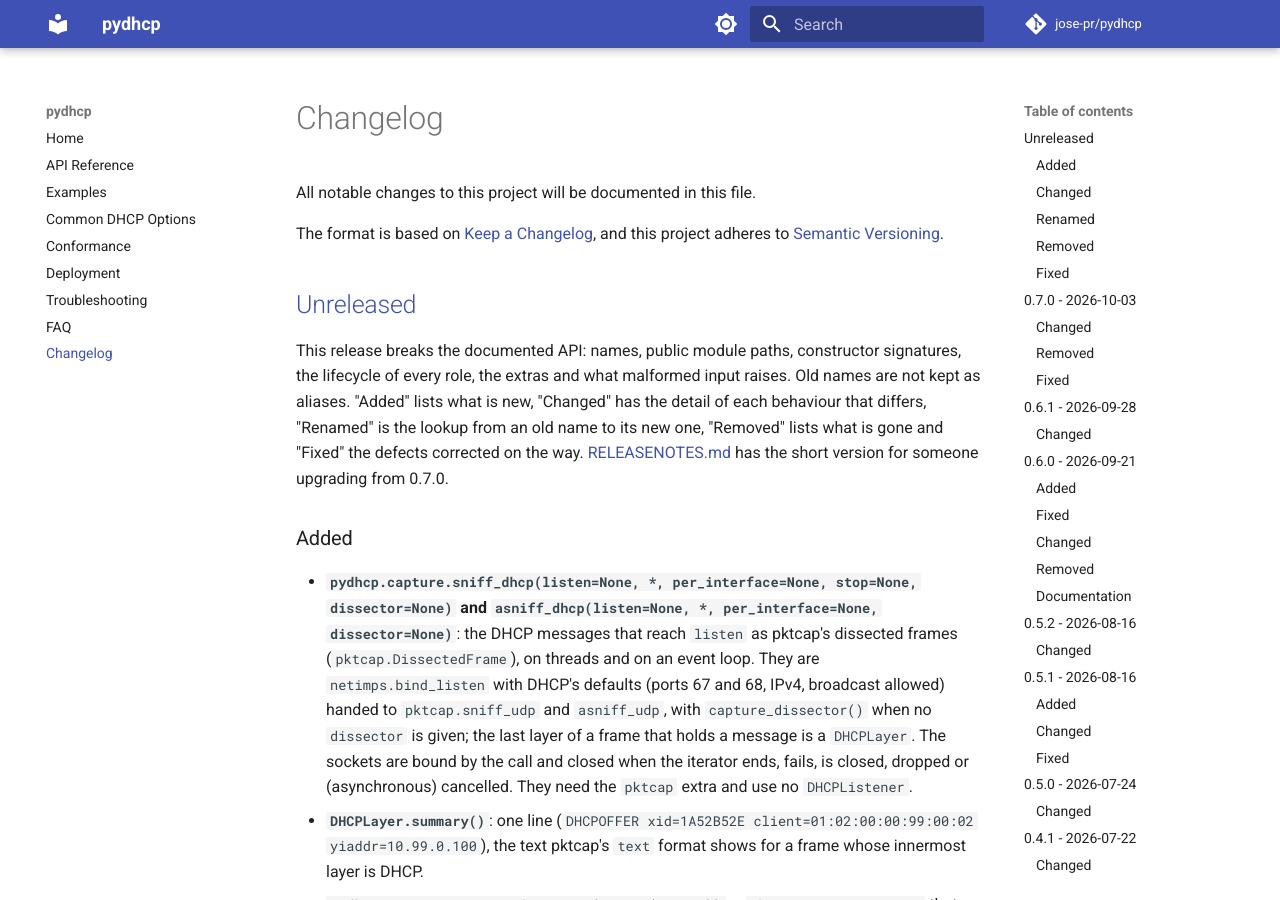
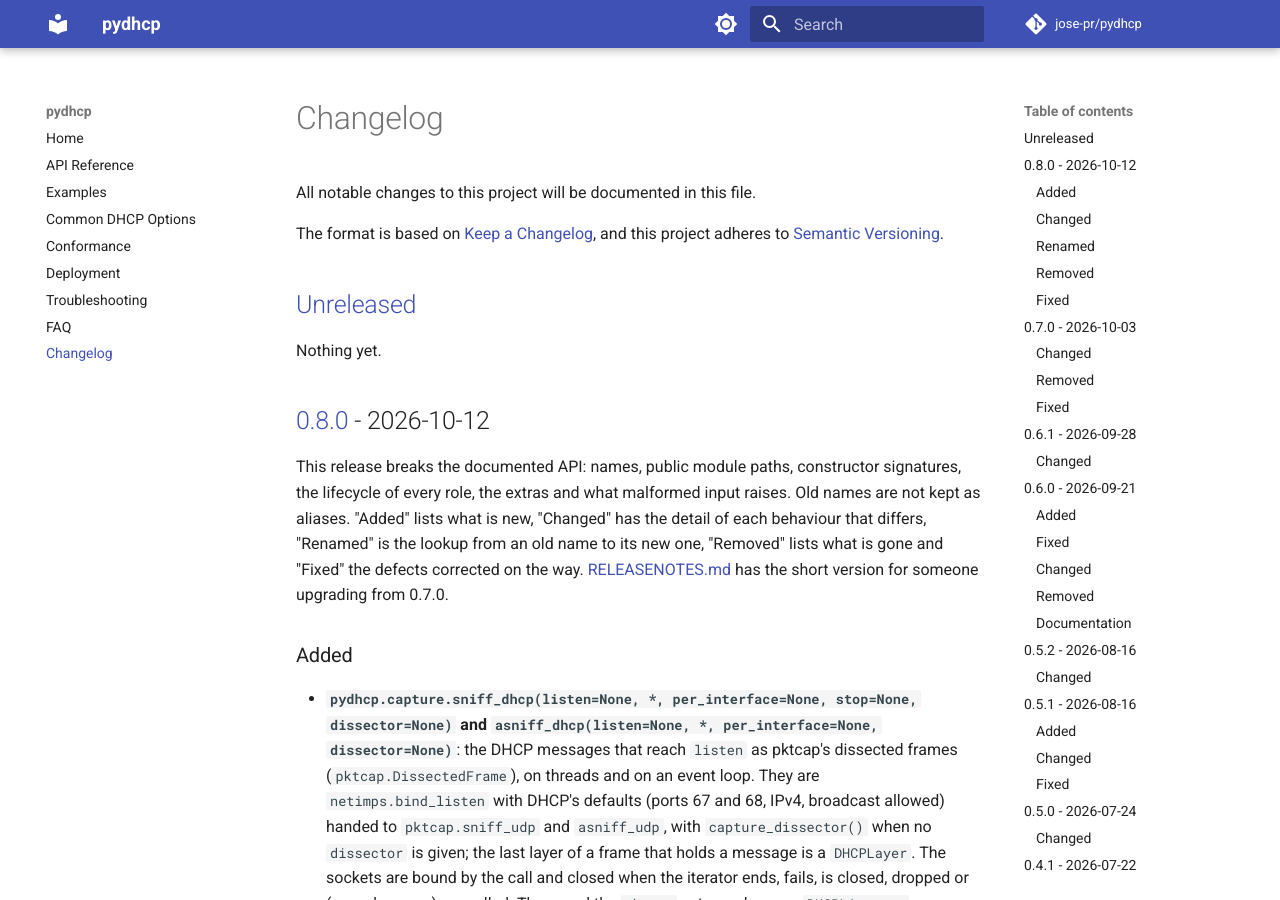
Before and after one commit to jose-pr/pydhcp, an MkDocs documentation site: the page built from docs/changelog.md, in a window 1280 px wide and 900 px high. Built offline with MkDocs 1.6.1 and Material for MkDocs 9.7.7, drawn with Linux system fonts in a browser that asks for light colours; comment, search, counter and statistics services are not loaded.

```diff
--- a/CHANGELOG.md
+++ b/CHANGELOG.md
@@ -6,6 +6,10 @@ The format is based on [Keep a Changelog](https://keepachangelog.com/en/1.1.0/),
 and this project adheres to [Semantic Versioning](https://semver.org/).
 
 ## [Unreleased]
+
+Nothing yet.
+
+## [0.8.0] - 2026-10-12
 
 This release breaks the documented API: names, public module paths, constructor signatures, the
 lifecycle of every role, the extras and what malformed input raises. Old names are not kept as
@@ -1799,7 +1803,8 @@ convention: a name that still resolves is a name nobody migrates off.
 
 - Initial release.
 
-[Unreleased]: https://github.com/jose-pr/pydhcp/compare/v0.7.0...HEAD
+[Unreleased]: https://github.com/jose-pr/pydhcp/compare/v0.8.0...HEAD
+[0.8.0]: https://github.com/jose-pr/pydhcp/compare/v0.7.0...v0.8.0
 [0.7.0]: https://github.com/jose-pr/pydhcp/compare/v0.6.1...v0.7.0
 [0.6.1]: https://github.com/jose-pr/pydhcp/compare/v0.6.0...v0.6.1
 [0.6.0]: https://github.com/jose-pr/pydhcp/compare/v0.5.2...v0.6.0
```
Also changed, not shown: RELEASENOTES.md (+2 -4 lines).
